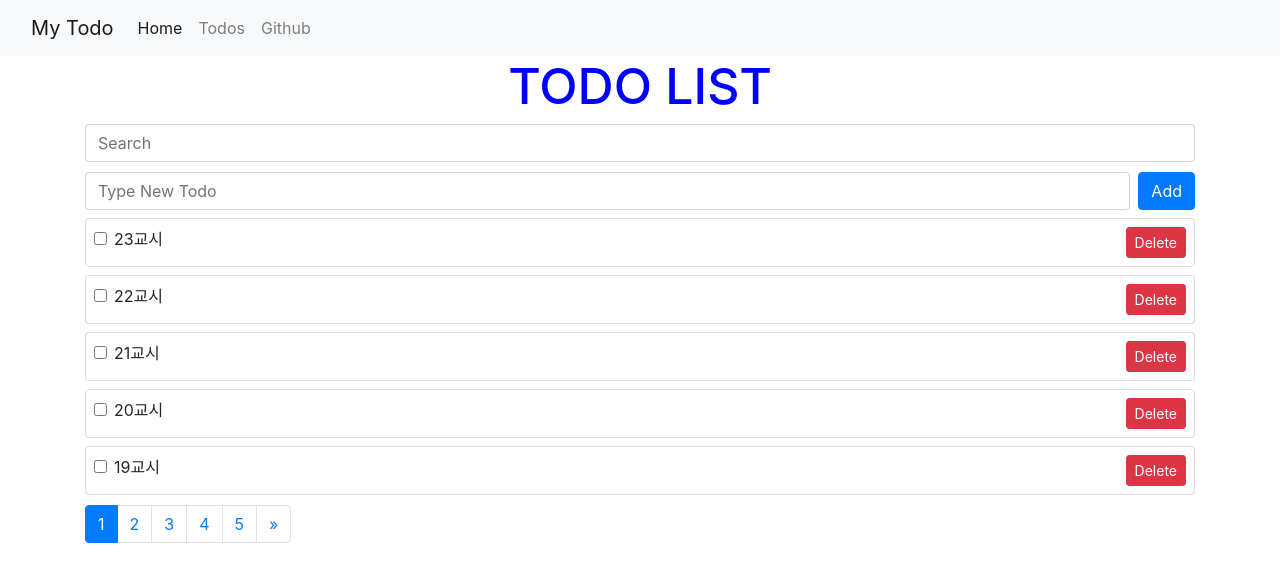
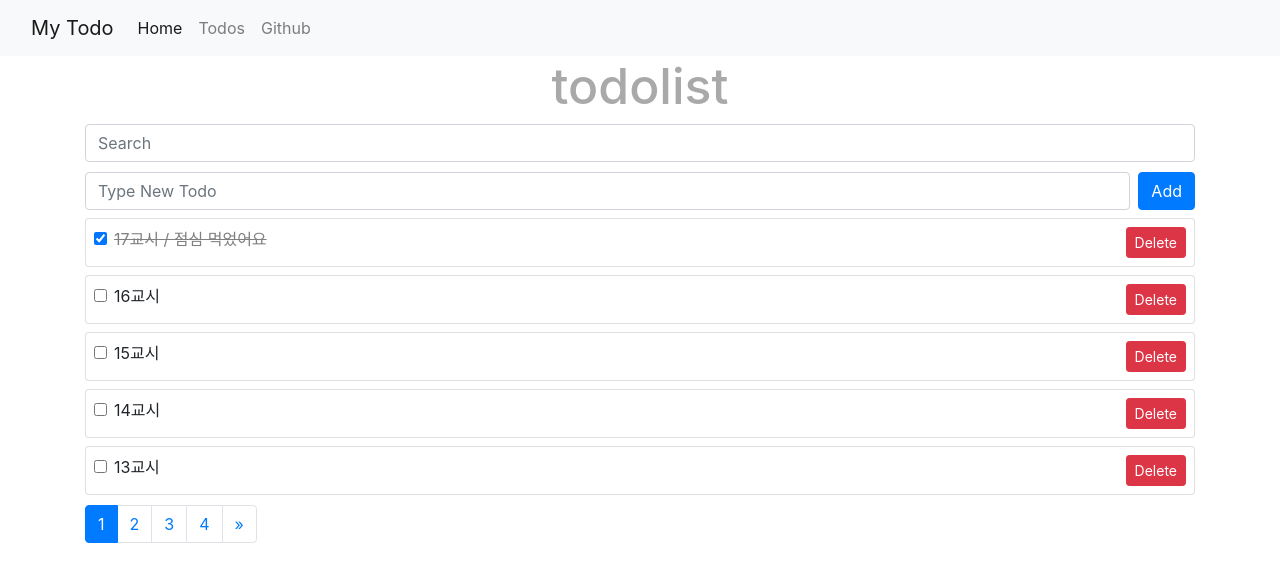
Before and after one commit to Parktaehoon1/todorest, a Vue app: page /todos in a window 1280 px wide. Shown: the top 582 px of the page. Built offline with nearby package versions, Linux system fonts and the light colour scheme; data requests are answered from the project's data file.

Commit message:
코드 진행중

```diff
--- a/db.json
+++ b/db.json
@@ -3,7 +3,7 @@
     {
       "id": 1664240333437,
       "subject": "1교시",
-      "complete": false
+      "complete": true
     },
     {
       "id": 1664240334726,
@@ -81,39 +81,9 @@
       "complete": false
     },
     {
-      "id": 1664240958030,
-      "subject": "17교시",
-      "complete": false
-    },
-    {
-      "id": 1664240960809,
-      "subject": "18교시",
-      "complete": false
-    },
-    {
-      "id": 1664240962513,
-      "subject": "19교시",
-      "complete": false
-    },
-    {
-      "id": 1664240964207,
-      "subject": "20교시",
-      "complete": false
-    },
-    {
-      "id": 1664243206453,
-      "subject": "21교시",
-      "complete": false
-    },
-    {
-      "id": 1664243208650,
-      "subject": "22교시",
-      "complete": false
-    },
-    {
-      "id": 1664243210231,
-      "subject": "23교시",
-      "complete": false
+      "subject": "17교시 / 점심 먹었어요",
+      "complete": true,
+      "id": 1664240958030
     }
   ]
 }
--- a/package.json
+++ b/package.json
@@ -10,6 +10,7 @@
   "dependencies": {
     "axios": "^0.27.2",
     "core-js": "^3.8.3",
+    "lodash": "^4.17.21",
     "vue": "^3.2.13",
     "vue-router": "^4.0.3",
     "vuex": "^4.0.0"
--- a/src/components/HeaderTitie.vue
+++ b/src/components/HeaderTitie.vue
@@ -9,9 +9,9 @@ export default {
 </script>
 
 <style scoped>
-h2 {
+.title {
   text-align: center;
   font-size: 50px;
-  color: blue;
+  color: darkgray;
 }
 </style>
--- /dev/null
+++ b/src/components/ToastBox.vue
@@ -0,0 +1,31 @@
+<template>
+  <div class="alert toast-box" :class="`alert-${color}`" role="alert">
+    {{ message }}
+  </div>
+</template>
+
+<script>
+export default {
+  props: {
+    message: {
+      type: String,
+      required: true,
+    },
+    color: {
+      type: String,
+      default: "success",
+    },
+  },
+  setup() {
+    return {};
+  },
+};
+</script>
+
+<style>
+.toast-box {
+  position: fixed;
+  top: 10px;
+  right: 10px;
+}
+</style>
--- a/src/views/TodosIndex.vue
+++ b/src/views/TodosIndex.vue
@@ -42,7 +42,7 @@ export default {
     HeaderTitle,
   },
   setup() {
-    const title = "TODO LIST";
+    const title = "todolist";
     const todos = ref([]);
     //Pagination 구현
     // 전체목록수
@@ -171,7 +171,7 @@ export default {
 };
 </script>
 
-<style scoped>
+<style>
 .todostyle {
   text-decoration: line-through;
   color: gray;
--- a/src/views/TodosView.vue
+++ b/src/views/TodosView.vue
@@ -2,12 +2,13 @@
   <div class="container">
     <h2>Todo View</h2>
     <div v-if="loading">Loading..</div>
-    <form v-if="!loading">
+    <form v-if="!loading" @submit.prevent="onSave">
       <div class="row">
         <div class="col-6">
           <div class="form-group">
             <label>Todo Subject</label>
             <input type="text" class="form-control" v-model="todo.subject" />
+            <!-- v-model로 todo.subject를 실시간으로 바꿔준다 -->
           </div>
         </div>
         <div class="col-6">
@@ -17,47 +18,120 @@
               <button
                 class="btn"
                 :class="todo.complete ? 'btn-success' : 'btn-danger'"
+                @click="toggleTodoState"
+                type="button"
               >
-                {{ todo.complete ? "Completed" : "Incomplited" }}
+                <!-- form 태그 안에 버튼은 디폴트가 submit 따라서 타입을 바꿔줘야 submit이 안됨 -->
+                {{ todo.complete ? "완료" : "진행중" }}
+                <!-- 삼항연산자 조건? true : false -->
               </button>
             </div>
           </div>
         </div>
       </div>
 
-      <button class="btn btn-primary">Save</button>
-      <button class="btn btn-outline-dark ml-2">Cancel</button>
+      <button class="btn btn-primary" type="submit" :disabled="todoState">
+        Save
+      </button>
+      <button class="btn btn-outline-dark ml-2" @click="moveList">
+        Cancel
+      </button>
     </form>
+    <ToastBox v-if="showToast" :message="toastMessage" :color="toastType" />
+    <!-- 컴포넌트가 배치된곳이 부모임 -->
   </div>
 </template>
 
 <script>
-import { useRoute } from "vue-router";
-import { ref } from "vue";
+import { useRoute, useRouter } from "vue-router";
+import { ref, computed } from "vue";
 import axios from "axios";
+import _ from "lodash";
+import ToastBox from "@/components/ToastBox.vue";
 export default {
+  components: {
+    ToastBox,
+  },
   setup() {
     const route = useRoute();
+    const router = useRouter();
     // 데이터 로딩 화면 창 상태
     const loading = ref(true);
     const todo = ref(null);
+    // 원본 데이터 보관용 및 비교(todo 객체)용
+    const originalTodo = ref(null);
     // 전달 받은 id를 이용해서 db에서 자료를 가져온다
     const getTodo = async () => {
       try {
         const response = await axios.get(
           `http://localhost:3000/todos/${route.params.id}`
         );
-        todo.value = response.data;
-
+        todo.value = { ...response.data };
+        originalTodo.value = { ...response.data };
         loading.value = false;
+        triggereToast("서버 연결 되었습니다.");
       } catch (err) {
-        console.log("🚀 ~ file: TodosView.vue ~ line 31 ~ getTodo ~ err", err);
+        triggereToast("서버 에러 발생, 잠시 뒤 시도해 주세요", "danger");
       }
     };
     getTodo();
+    const toggleTodoState = () => {
+      todo.value.complete = !todo.value.complete;
+      triggereToast("상태가 변경 되었다");
+    };
+    const moveList = () => {
+      router.push({
+        name: "Todos",
+      });
+    };
+    const onSave = async () => {
+      try {
+        const res = await axios.put(
+          `http://localhost:3000/todos/${todo.value.id}`,
+          {
+            subject: todo.value.subject,
+            complete: todo.value.complete,
+          }
+        );
+        originalTodo.value = { ...res.data };
+        triggereToast("저장되었습니다.");
+      } catch (err) {
+        triggereToast(
+          "서버 에러가 발생하였습니다. 다시 저장해 주세요",
+          "danger"
+        );
+      }
+    };
+    const todoState = computed(() => {
+      return _.isEqual(todo.value, originalTodo.value);
+    });
+    // 안내창 관련
+    const toastMessage = ref("");
+    const toastType = ref("");
+    const showToast = ref(false);
+    const triggereToast = (message, color = "success") => {
+      toastMessage.value = message;
+      toastType.value = color;
+
+      showToast.value = true;
+      setTimeout(() => {
+        // 메세지 중첩의 의도로 clearTimeout은 안썻음
+        toastMessage.value = "";
+        toastType.value = "";
+        showToast.value = false;
+      }, 2000);
+    };
+
     return {
       todo,
       loading,
+      toggleTodoState,
+      moveList,
+      onSave,
+      todoState,
+      toastMessage,
+      showToast,
+      toastType,
     };
   },
 };
```
Also changed, not shown: 1 other file (tests, documents, lock files or other folders).
